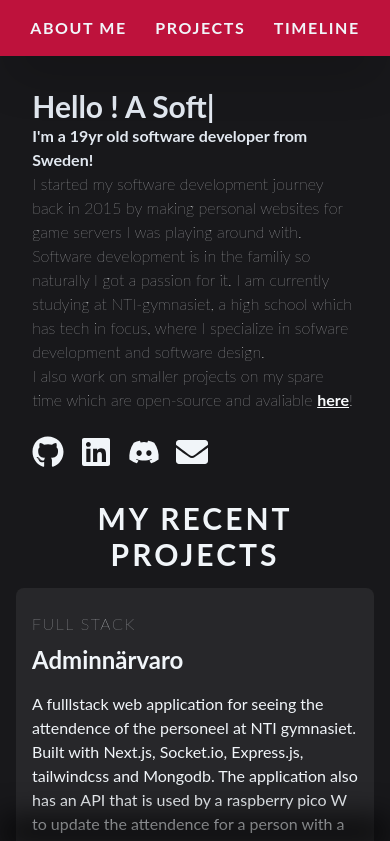
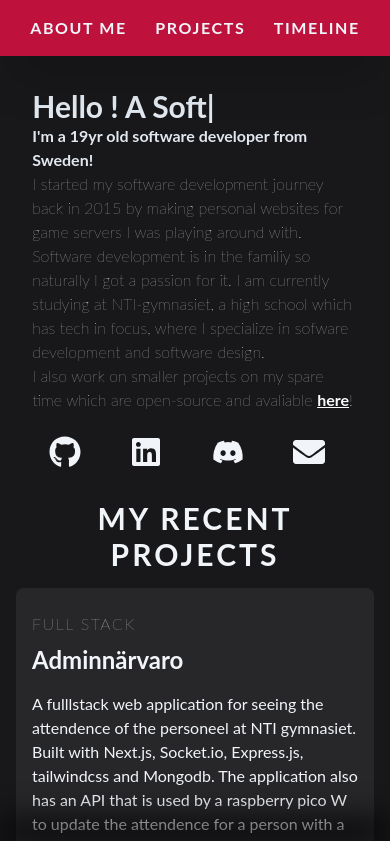
Before and after one commit to linus-jansson/linus-jansson.github.io, a Next.js app: page / in a window 390 px wide. Shown: the top 841 px of the page. Built offline with nearby package versions, Linux system fonts and the light colour scheme.

Commit message:
fixed postioning of header icons

```diff
--- a/src/app/Header.tsx
+++ b/src/app/Header.tsx
@@ -71,7 +71,7 @@ export default function HeaderComponent() {
             </div>
 
 
-            <div id='socials' className='flex flex-wrap pt-6 pb-4'>
+            <div id='socials' className='flex flex-wrap pt-6 pb-4 justify-around md:justify-start'>
                 <Socials link="https://www.github.com/linus-jansson" icon={FaGithub} icontext='Github' />
                 <Socials link="https://www.linkedin.com/in/linus-jansson-94715924a/" icon={FaLinkedin} icontext='LinkedIn' />
                 <Socials link="https://discord.com/users/322015089529978880" icon={FaDiscord} icontext='Discord' />
```
